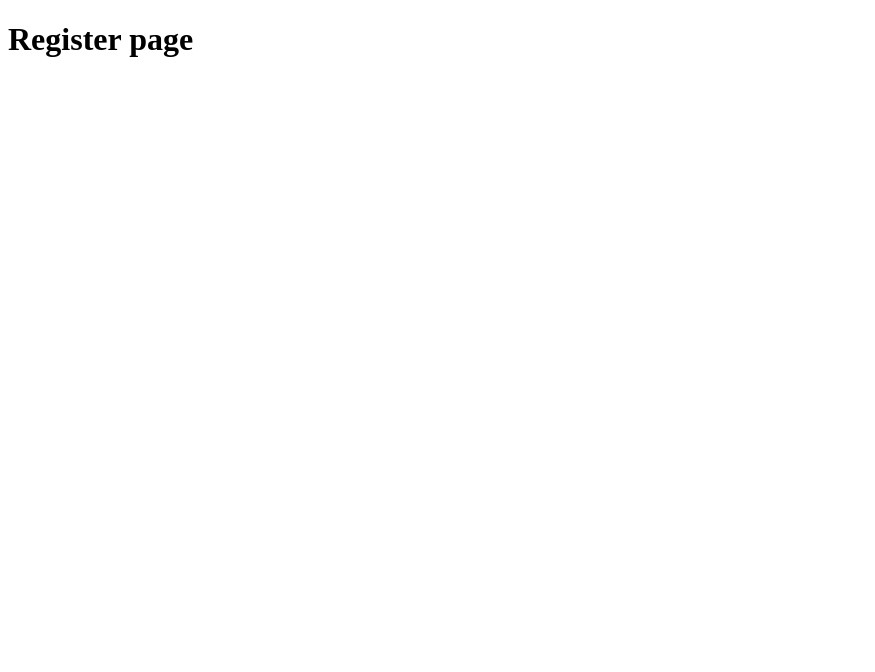
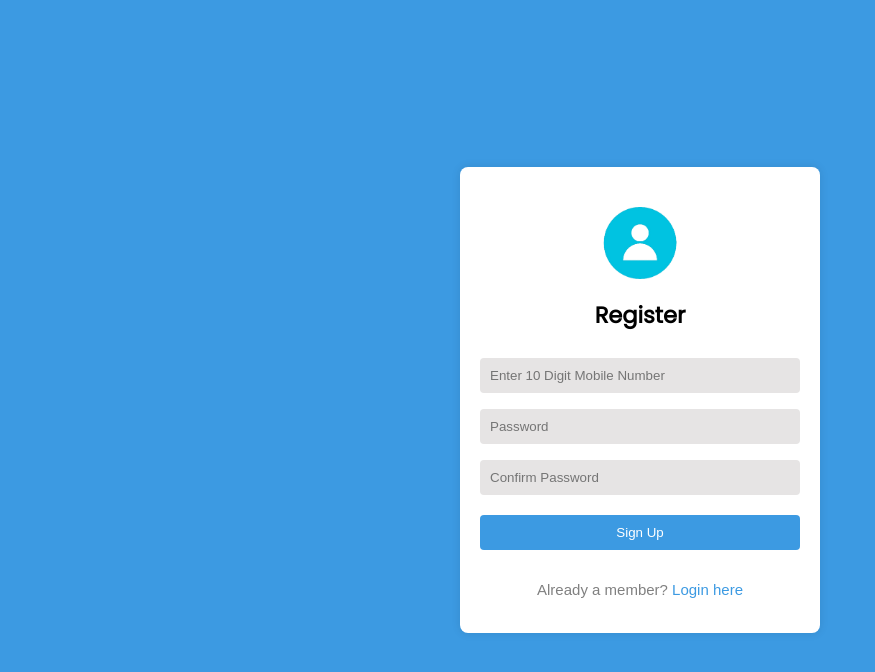
Before and after one commit to neemadeshwal/Luggage_storage_data, a React (Vite) app: page /register in a window 1280 px wide. Shown: the top 672 px of the page, without its empty margins (0-875 px from the left). Built offline with nearby package versions, Linux system fonts and the light colour scheme.

Commit message:
create register page

```diff
--- a/pages/Register.jsx
+++ b/pages/Register.jsx
@@ -1,7 +1,22 @@
 import React from "react";
+import register_icon from "../src/Components/assets/logo.png"
 
 export default function Register(){
     return(
-        <h1>Register page</h1>
+
+        <div id="register-form">
+             <div className='logo'>
+                    <img className='logo-img' src={register_icon} alt=""></img>
+                </div>
+    <h2>Register</h2>
+    <form action="#" method="post">
+      <input type="number" name="Mobile Number" placeholder="Enter 10 Digit Mobile Number" required/>
+      <input type="password" name="password" placeholder="Password" required/>
+      <input type="password" name="confirmPassword" placeholder="Confirm Password" required/>
+      <button type="submit" id="register-btn">Sign Up</button>
+    </form>
+    <p className='member' >Already a member?  <span><a href="#" id="login-link">Login here</a></span> </p>
+
+  </div>
     )
 }
--- a/src/index.css
+++ b/src/index.css
@@ -0,0 +1,69 @@
+/* Register Page Css */
+
+@import url('https://fonts.googleapis.com/css2?family=Poppins&display=swap');
+
+body {
+  margin: 0;
+  padding: 0;
+  font-family: 'Poppins', sans-serif;
+  background-color: #3C9AE2;
+  display: flex;
+  justify-content: center;
+  align-items: center;
+  height: 100vh;
+}
+.logo {
+    display: flex;
+    justify-content: center;
+}
+
+.logo-img {
+    margin-top: 20px;
+    width: 35%;
+}
+
+#register-form {
+  background-color: #fff;
+  padding: 20px;
+  border-radius: 8px;
+  box-shadow: 0 0 10px rgba(0, 0, 0, 0.1);
+  width: 320px;
+  text-align: center;
+  font-size: 15px;
+}
+
+input {
+  width: 100%;
+  padding: 10px;
+  margin: 8px 0;
+  box-sizing: border-box;
+  border: none;
+  border-radius: 4px;
+  background-color: #e6e4e4;
+}
+
+#register-btn {
+  background-color: #3C9AE2;
+  color: #fff;
+  padding: 10px;
+  border: none;
+  border-radius: 4px;
+  cursor: pointer;
+  width: 100%;
+  margin-bottom: 1rem;
+  margin-top: 12px;
+}
+
+#register-btn:hover {
+  background-color: #3C9AE2;
+}
+
+#login-link {
+  color: #3C9AE2;
+  text-decoration: none;
+}
+.member{
+    color: grey;
+    font-size: 15px;
+    font-family: sans-serif;
+}
```
Also changed, not shown: New Text Document.txt (added), src/Components/assets/logo.png (added).
